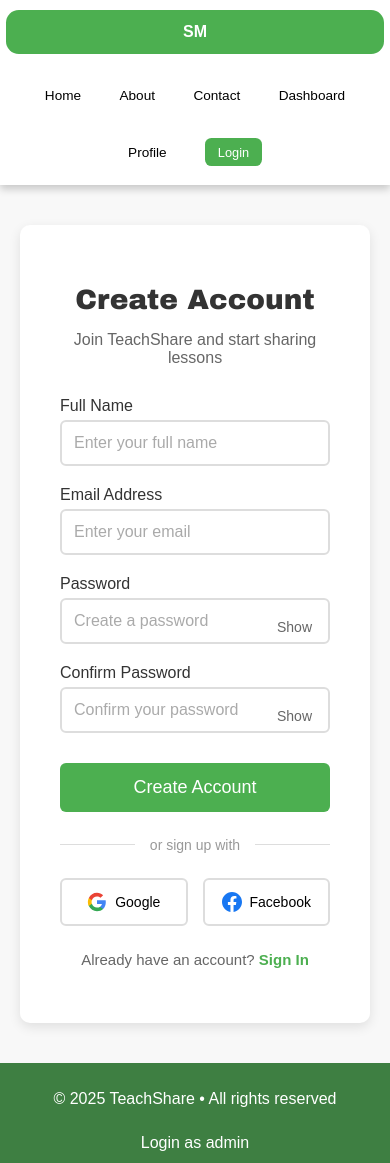
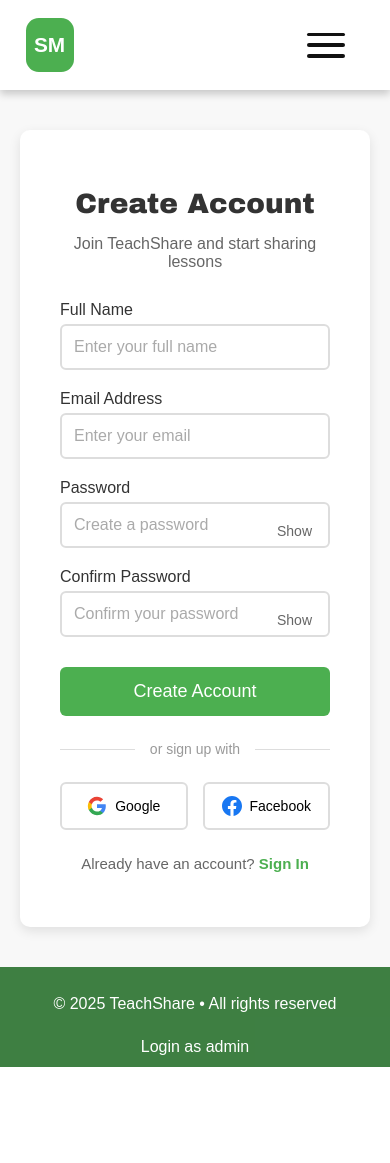
Before and after one commit to Erik-Jashari/School-Managment-System, a PHP site: page /Register.html in a window 390 px wide. After the commit the page ends 1067 px from the top, so only its background shows below. Run offline with PHP 8.4, Linux system fonts and the light colour scheme.

Commit message:
Implement responsive mobile navigation with hamburger menu and clean up CSS

```diff
--- a/CSS/Global.css
+++ b/CSS/Global.css
@@ -109,83 +109,6 @@ body {
     }
 }
 
-/* Mobile View */
-@media (max-width: 768px) {
-    body {
-        font-size: 60%;
-    }
-
-    .nav-bar {
-        justify-content: center;
-        padding: 0.8rem 0.5rem;
-        flex-direction: row;
-    }
-
-    .page-links, .auth-links {
-        gap: 0.3rem;
-        flex-basis: 100%;
-        justify-content: center;
-    }
-
-    .logo-box {
-        width: 3rem;
-        height: 3rem;
-        font-size: 1.1rem;
-        flex-basis: 100%;
-        margin-bottom: 0.5rem;
-    }
-
-    .nav-bar a {
-        margin: 0.3rem 0.5rem;
-        font-size: 0.95rem;
-        padding: 0.4rem 0.8rem;
-    }
-
-    .links {
-        padding: 0.6rem 1rem;
-    }
-
-    .login-button {
-        padding: 0.5rem 1rem;
-        font-size: 0.9rem;
-    }
-}
-
-/* Small Mobile Devices */
-@media (max-width: 480px) {
-    body {
-        font-size: 55%;
-    }
-
-    .nav-bar {
-        padding: 0.6rem 0.4rem;
-    }
-
-    .page-links, .auth-links {
-        gap: 0.2rem;
-    }
-
-    .logo-box {
-        width: 2.8rem;
-        height: 2.8rem;
-        font-size: 1rem;
-    }
-
-    .nav-bar a {
-        margin: 0.2rem 0.3rem;
-        font-size: 0.85rem;
-    }
-
-    .links {
-        padding: 0.5rem 0.8rem;
-    }
-
-    .login-button {
-        padding: 0.4rem 0.8rem;
-        font-size: 0.8rem;
-    }
-}
-
 /* FOOTER */
 footer {
     margin-top: auto;
@@ -237,3 +160,86 @@ footer {
         width: 100%;
     }
 }
+
+/* Hamburger + mobile menu styles */
+.hamburger {
+    display: none;
+    background: transparent;
+    border: none;
+    width: 3.2rem;
+    height: 3.2rem;
+    flex-shrink: 0;
+    cursor: pointer;
+    padding: 0.4rem;
+}
+.hamburger span {
+    display: block;
+    height: 0.22rem;
+    background: #111;
+    margin: 0.45rem 0;
+    border-radius: 2px;
+    transition: transform 0.25s ease, opacity 0.25s ease;
+}
+.nav-bar.mobile-open .hamburger span:nth-child(1) { transform: translateY(0.6rem) rotate(45deg); }
+.nav-bar.mobile-open .hamburger span:nth-child(2) { opacity: 0; }
+.nav-bar.mobile-open .hamburger span:nth-child(3) { transform: translateY(-0.6rem) rotate(-45deg); }
+
+@media (max-width: 768px) {
+    .hamburger {
+        display: block;
+        margin-left: auto;
+        margin-right: 0.8rem;
+     }
+    .page-links, .auth-links { display: none; width: 100%; }
+
+    .nav-bar {
+        flex-wrap: nowrap;
+        justify-content: flex-start;
+    }
+
+    .logo-box {
+        width: 3rem;
+        flex-basis: auto;
+        margin-bottom: 0;
+        padding: auto;
+    }
+
+    .nav-bar.mobile-open {
+        align-items: flex-start;
+        padding-bottom: 1rem;
+        flex-wrap: wrap; }
+    .nav-bar.mobile-open .page-links,
+    .nav-bar.mobile-open .auth-links {
+        display: flex;
+        flex-direction: column;
+        gap: 0;
+        padding: 0.6rem 1rem;
+        width: 100%;
+    }
+
+    .nav-bar.mobile-open .mobile-logo {
+        display: flex;
+        align-items: center;
+        padding: 0.4rem 0.6rem 0.6rem 0.6rem;
+        font-weight: bold;
+        font-size: 1.1rem;
+    }
+
+    .logo-mobile-link {
+        color: #111;
+        text-decoration: none;
+        padding: 0;
+        margin: 0;
+    }
+
+    .nav-bar.mobile-open .page-links a,
+    .nav-bar.mobile-open .auth-links a,
+    .nav-bar.mobile-open .auth-links .login-button {
+        display: block;
+        width: 100%;
+        text-align: left;
+        padding: 0.8rem 0.6rem;
+        margin: 0;
+        border-radius: 0;
+    }
+}
--- a/CSS/Teacher-Profile.css
+++ b/CSS/Teacher-Profile.css
@@ -303,11 +303,6 @@
     .user-details {
         justify-content: center;
     }
-
-    .nav-bar {
-        flex-direction: column;
-        gap: 16px;
-    }
 }
 
 @media (max-width: 480px) {
--- a/JS/HeaderFooter.js
+++ b/JS/HeaderFooter.js
@@ -1,6 +1,11 @@
 const AppHeader = `
     <nav class="nav-bar">
         <div class="logo-box">SM</div>
+        <button id="hamburgerBtn" class="hamburger" aria-label="Toggle navigation" aria-expanded="false">
+            <span></span>
+            <span></span>
+            <span></span>
+        </button>
         <div class="page-links">
             <a href="Index.html" class="links">Home</a>
             <a href="About.html" class="links">About</a>
@@ -28,6 +33,7 @@ function loadSharedComponents() {
     if (headerContainer) {
         headerContainer.innerHTML = AppHeader;
         highlightActiveLink(); // Run helper to bold the current page
+        setupMobileMenu(); // initialize hamburger behaviour
     }
 
     const footerContainer = document.getElementById('app-footer');
@@ -48,4 +54,33 @@ function highlightActiveLink() {
     });
 }
 
+function setupMobileMenu() {
+    const nav = document.querySelector('.nav-bar');
+    const btn = document.getElementById('hamburgerBtn');
+    if (!nav || !btn) return;
+
+    btn.addEventListener('click', () => {
+        const isOpen = nav.classList.toggle('mobile-open');
+        btn.setAttribute('aria-expanded', isOpen ? 'true' : 'false');
+    });
+
+    // Close menu when a navigation link is clicked
+    nav.addEventListener('click', (e) => {
+        const target = e.target;
+        if (target.tagName === 'A' && nav.classList.contains('mobile-open')) {
+            nav.classList.remove('mobile-open');
+            btn.setAttribute('aria-expanded', 'false');
+        }
+    });
+
+    // Close on Escape
+    document.addEventListener('keydown', (e) => {
+        if (e.key === 'Escape' && nav.classList.contains('mobile-open')) {
+            nav.classList.remove('mobile-open');
+            btn.setAttribute('aria-expanded', 'false');
+            btn.focus();
+        }
+    });
+}
+
 document.addEventListener('DOMContentLoaded', loadSharedComponents);
--- a/Register.html
+++ b/Register.html
@@ -104,7 +104,7 @@
 
             errorMessage.style.display = 'none';
 
-            // Add your registration logic here
+            // Registration logic here
             const fullname = document.getElementById('fullname').value;
             const email = document.getElementById('email').value;
             console.log('Registration attempt:', { fullname, email, password });
```
